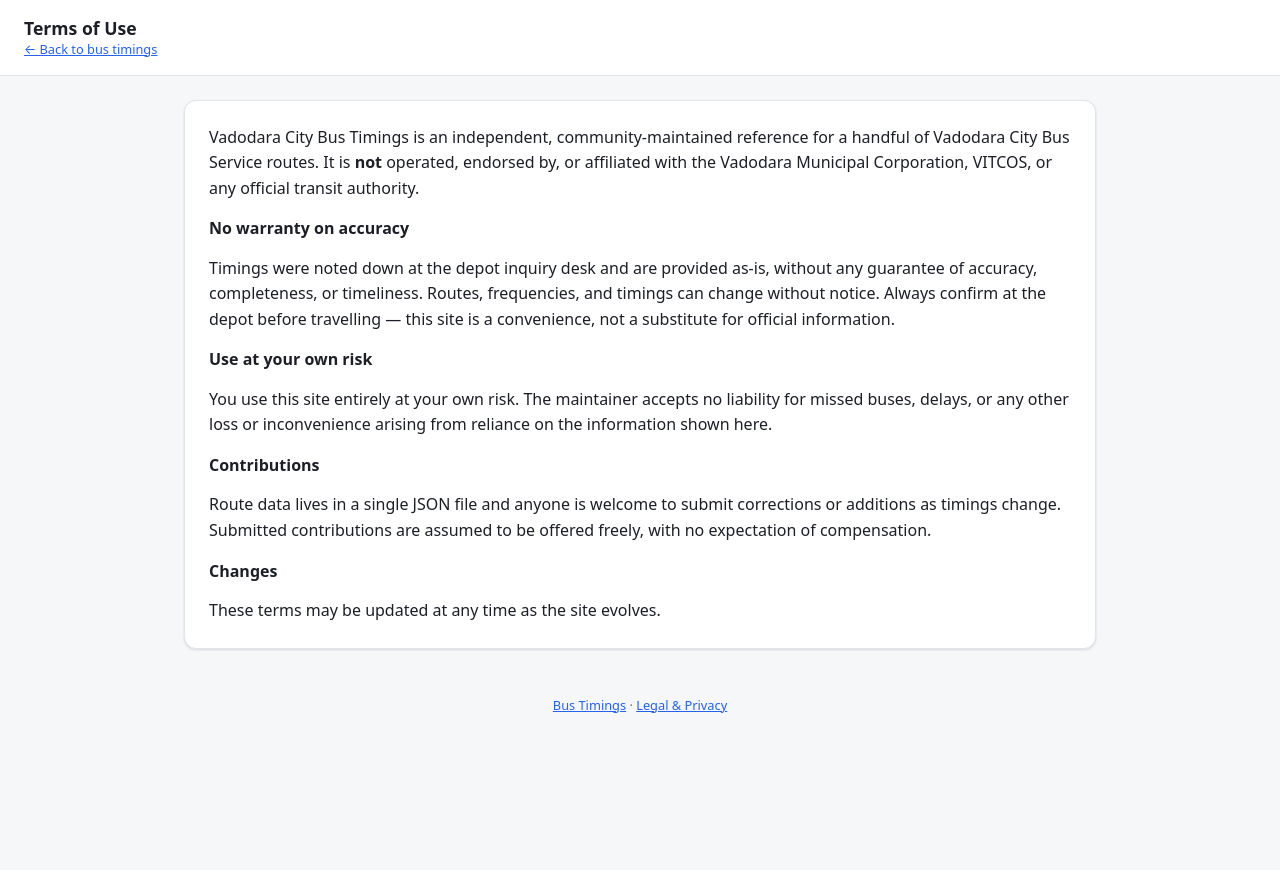
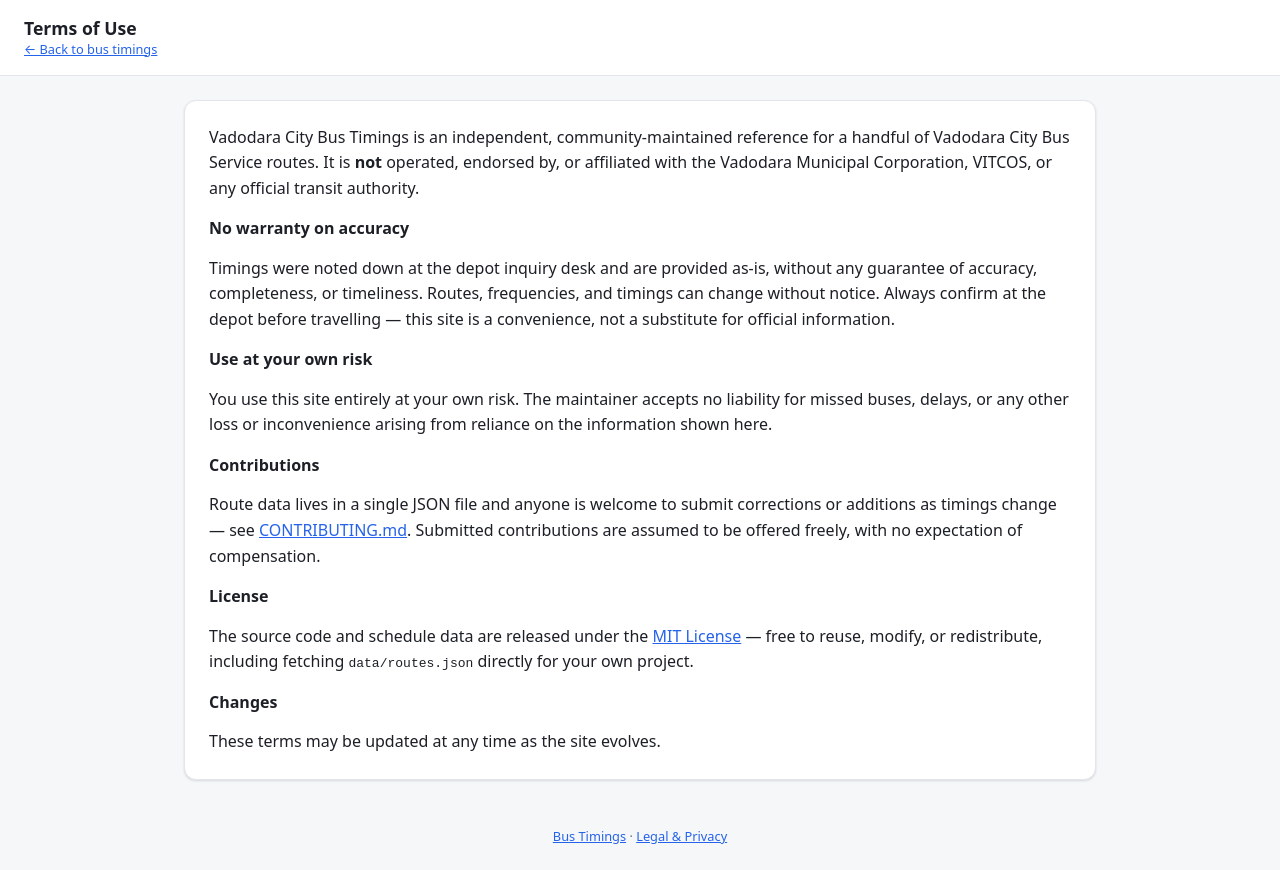
Before and after one commit to Sharanam/vadodara-city-bus-timings, a plain HTML site: page terms.html in a window 1280 px wide. Before the commit the page ends 800 px from the top, so only its background shows below. Drawn offline with Linux system fonts and the light colour scheme.

Commit message:
docs: add MIT license and reference it from terms of use
Terms of Use now links to CONTRIBUTING.md and the MIT LICENSE on GitHub.

```diff
--- a/terms.html
+++ b/terms.html
@@ -42,7 +42,17 @@
         <h2>Contributions</h2>
         <p>
           Route data lives in a single JSON file and anyone is welcome to submit corrections or additions as timings
-          change. Submitted contributions are assumed to be offered freely, with no expectation of compensation.
+          change — see
+          <a href="https://github.com/Sharanam/vadodara-city-bus-timings/blob/master/CONTRIBUTING.md" target="_blank" rel="noopener">CONTRIBUTING.md</a>.
+          Submitted contributions are assumed to be offered freely, with no expectation of compensation.
+        </p>
+
+        <h2>License</h2>
+        <p>
+          The source code and schedule data are released under the
+          <a href="https://github.com/Sharanam/vadodara-city-bus-timings/blob/master/LICENSE" target="_blank" rel="noopener">MIT License</a>
+          — free to reuse, modify, or redistribute, including fetching <code>data/routes.json</code> directly for
+          your own project.
         </p>
 
         <h2>Changes</h2>
```
Also changed, not shown: 1 other file.
